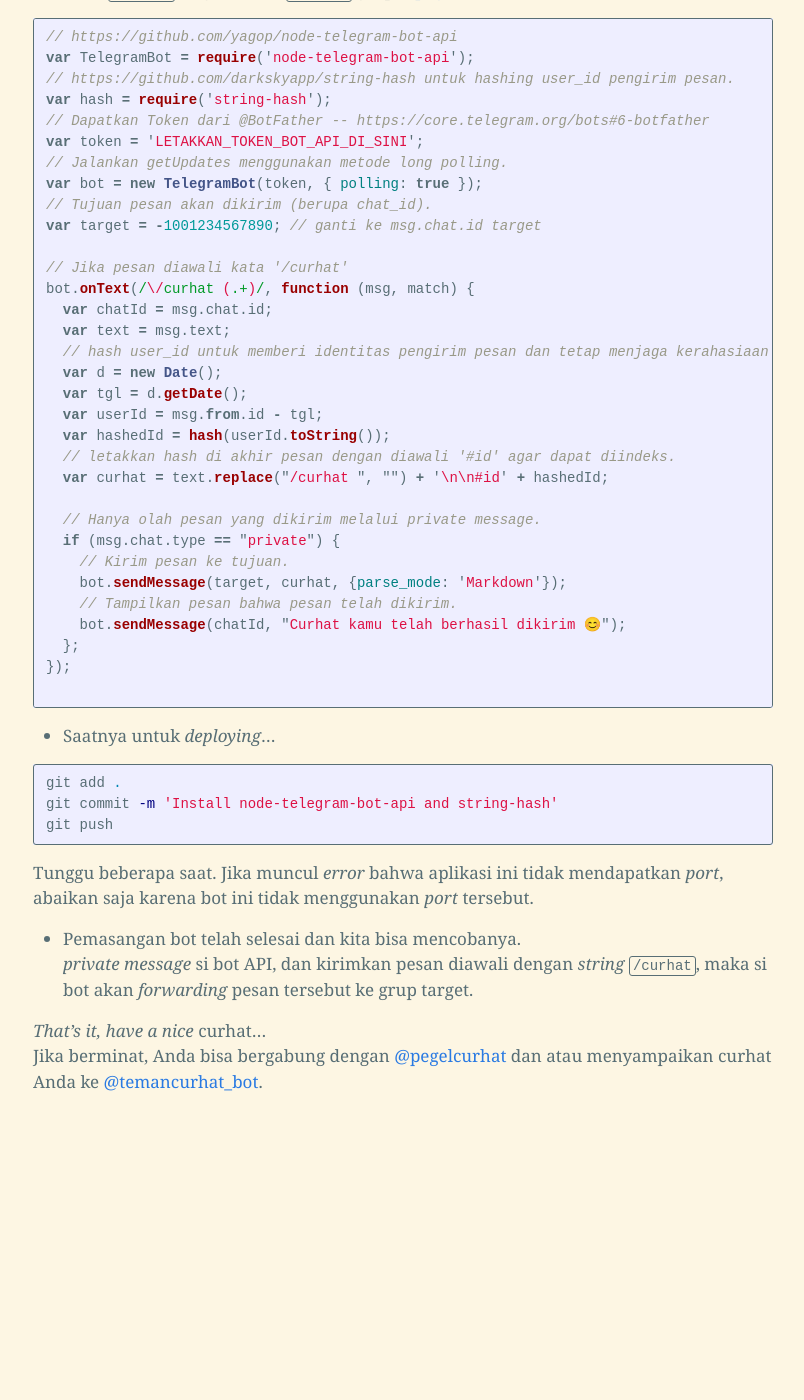
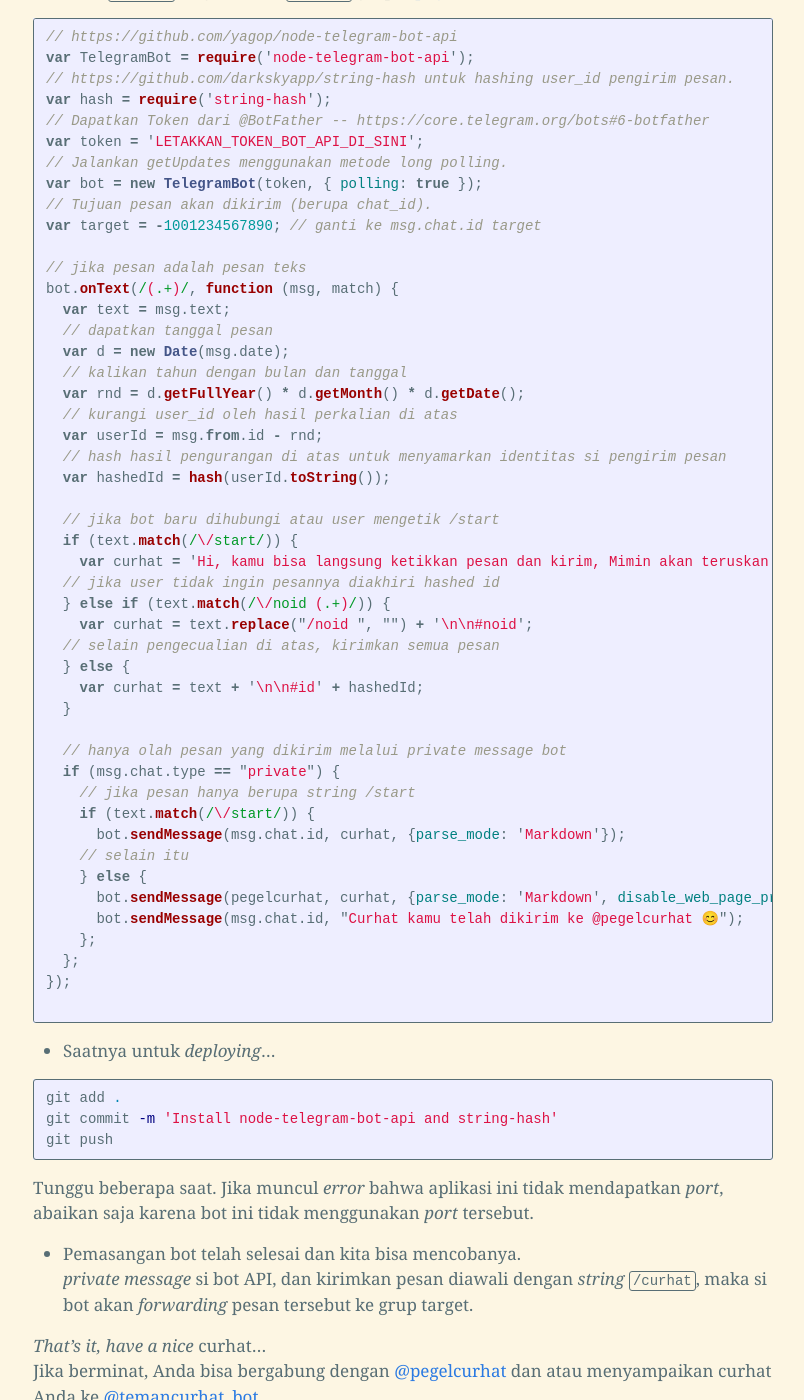
Before and after one commit to rizaumami/rizaumami.github.io, a Jekyll site: the page built from _posts/2016-12-29-memasang-bot-telegram-nodejs-di-openshift.md, in a window 1280 px wide and 1400 px high, scrolled down 1505 px. Shown: the whole window, without its empty margins (237-1041 px from the left). Built offline with Jekyll 4.4.1, drawn with Linux system fonts in a browser that asks for light colours; comment, search, counter and statistics services are not loaded; before the commit the page ends 2659 px from its top, so only the background shows below that.

Commit message:
Perbaikan artikel pada bagian contoh script.

```diff
--- a/_posts/2016-12-29-memasang-bot-telegram-nodejs-di-openshift.md
+++ b/_posts/2016-12-29-memasang-bot-telegram-nodejs-di-openshift.md
@@ -63,24 +63,39 @@ var bot = new TelegramBot(token, { polling: true });
 // Tujuan pesan akan dikirim (berupa chat_id).
 var target = -1001234567890; // ganti ke msg.chat.id target
 
-// Jika pesan diawali kata '/curhat'
-bot.onText(/\/curhat (.+)/, function (msg, match) {
-  var chatId = msg.chat.id;
+// jika pesan adalah pesan teks
+bot.onText(/(.+)/, function (msg, match) {
   var text = msg.text;
-  // hash user_id untuk memberi identitas pengirim pesan dan tetap menjaga kerahasiaan identitasnya.
-  var d = new Date();
-  var tgl = d.getDate();
-  var userId = msg.from.id - tgl;
+  // dapatkan tanggal pesan
+  var d = new Date(msg.date);
+  // kalikan tahun dengan bulan dan tanggal
+  var rnd = d.getFullYear() * d.getMonth() * d.getDate();
+  // kurangi user_id oleh hasil perkalian di atas
+  var userId = msg.from.id - rnd;
+  // hash hasil pengurangan di atas untuk menyamarkan identitas si pengirim pesan
   var hashedId = hash(userId.toString());
-  // letakkan hash di akhir pesan dengan diawali '#id' agar dapat diindeks.
-  var curhat = text.replace("/curhat ", "") + '\n\n#id' + hashedId;
 
-  // Hanya olah pesan yang dikirim melalui private message.
+  // jika bot baru dihubungi atau user mengetik /start
+  if (text.match(/\/start/)) {
+    var curhat = 'Hi, kamu bisa langsung ketikkan pesan dan kirim, Mimin akan teruskan pesan kamu ke @pegelcurhat.\n\nJika kamu ingin _anonymous_, awali pesan kamu dengan `/noid`.';
+  // jika user tidak ingin pesannya diakhiri hashed id
+  } else if (text.match(/\/noid (.+)/)) {
+    var curhat = text.replace("/noid ", "") + '\n\n#noid';
+  // selain pengecualian di atas, kirimkan semua pesan
+  } else {
+    var curhat = text + '\n\n#id' + hashedId;
+  }
+
+  // hanya olah pesan yang dikirim melalui private message bot
   if (msg.chat.type == "private") {
-    // Kirim pesan ke tujuan.
-    bot.sendMessage(target, curhat, {parse_mode: 'Markdown'});
-    // Tampilkan pesan bahwa pesan telah dikirim.
-    bot.sendMessage(chatId, "Curhat kamu telah berhasil dikirim 😊");
+    // jika pesan hanya berupa string /start
+    if (text.match(/\/start/)) {
+      bot.sendMessage(msg.chat.id, curhat, {parse_mode: 'Markdown'});
+    // selain itu
+    } else {
+      bot.sendMessage(pegelcurhat, curhat, {parse_mode: 'Markdown', disable_web_page_preview: 'true'});
+      bot.sendMessage(msg.chat.id, "Curhat kamu telah dikirim ke @pegelcurhat 😊");
+    };
   };
 });
 
```
